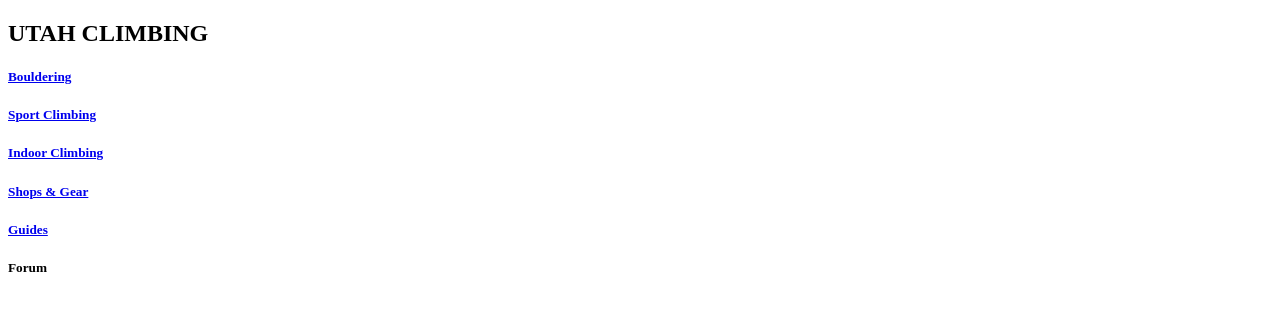
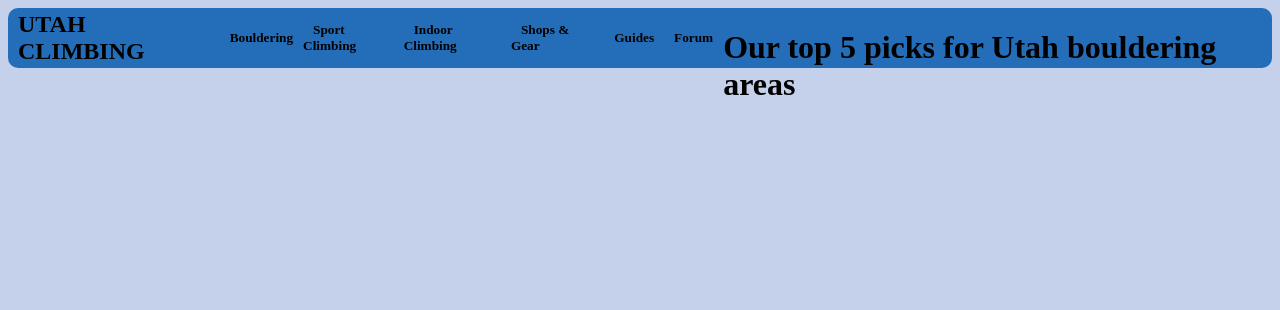
Before and after one commit to mbrawlings/utahClimbing, a website: page client/bouldering/bouldering.html in a window 1280 px wide. Drawn offline with nearby package versions, Linux system fonts and the light colour scheme.

Commit message:
link pages organized and updated

```diff
--- /dev/null
+++ b/client/bouldering/bouldering.css
@@ -0,0 +1,28 @@
+header {
+    height: 60px;
+    display: flex;
+    justify-content: space-between;
+    background-color: #246eb9;
+    border-radius: 10px;
+}
+
+#headerName {
+    display: flex;
+    align-items: center;
+    margin: 10px;
+}
+
+#headerPaths {
+    display: flex;
+    align-items: center;
+}
+
+.links {
+    margin: 10px;
+    text-decoration: none;
+    color: black;
+}
+
+body {
+    background-color: #C5D1EB;
+}
--- a/client/shops.html
+++ b/client/bouldering/bouldering.html
@@ -4,8 +4,8 @@
     <meta charset="UTF-8">
     <meta http-equiv="X-UA-Compatible" content="IE=edge">
     <meta name="viewport" content="width=device-width, initial-scale=1.0">
-    <title>Utah Shops</title>
-    <link rel="stylesheet" href="/css">
+    <title>Utah Bouldering</title>
+    <link rel="stylesheet" href="/bouldering.css">
 </head>
 <body>
     <header>
@@ -20,6 +20,11 @@
             <h5><a class="links" href="./guides.html">Guides</a></h5>
             <h5 class="links">Forum</h5>
         </nav>
+        <div>
+            <div>
+                <h1>Our top 5 picks for Utah bouldering areas</h1>
+            </div>
+        </div>
     </header>
 
     <script src="https://cdn.jsdelivr.net/npm/axios/dist/axios.min.js"></script>
--- /dev/null
+++ b/client/guides/guides.css
@@ -0,0 +1,28 @@
+header {
+    height: 60px;
+    display: flex;
+    justify-content: space-between;
+    background-color: #246eb9;
+    border-radius: 10px;
+}
+
+#headerName {
+    display: flex;
+    align-items: center;
+    margin: 10px;
+}
+
+#headerPaths {
+    display: flex;
+    align-items: center;
+}
+
+.links {
+    margin: 10px;
+    text-decoration: none;
+    color: black;
+}
+
+body {
+    background-color: #C5D1EB;
+}
--- /dev/null
+++ b/client/indoor/indoor.css
@@ -0,0 +1,28 @@
+header {
+    height: 60px;
+    display: flex;
+    justify-content: space-between;
+    background-color: #246eb9;
+    border-radius: 10px;
+}
+
+#headerName {
+    display: flex;
+    align-items: center;
+    margin: 10px;
+}
+
+#headerPaths {
+    display: flex;
+    align-items: center;
+}
+
+.links {
+    margin: 10px;
+    text-decoration: none;
+    color: black;
+}
+
+body {
+    background-color: #C5D1EB;
+}
--- /dev/null
+++ b/client/shops/shops.css
@@ -0,0 +1,28 @@
+header {
+    height: 60px;
+    display: flex;
+    justify-content: space-between;
+    background-color: #246eb9;
+    border-radius: 10px;
+}
+
+#headerName {
+    display: flex;
+    align-items: center;
+    margin: 10px;
+}
+
+#headerPaths {
+    display: flex;
+    align-items: center;
+}
+
+.links {
+    margin: 10px;
+    text-decoration: none;
+    color: black;
+}
+
+body {
+    background-color: #C5D1EB;
+}
--- /dev/null
+++ b/client/sport/sport.css
@@ -0,0 +1,28 @@
+header {
+    height: 60px;
+    display: flex;
+    justify-content: space-between;
+    background-color: #246eb9;
+    border-radius: 10px;
+}
+
+#headerName {
+    display: flex;
+    align-items: center;
+    margin: 10px;
+}
+
+#headerPaths {
+    display: flex;
+    align-items: center;
+}
+
+.links {
+    margin: 10px;
+    text-decoration: none;
+    color: black;
+}
+
+body {
+    background-color: #C5D1EB;
+}
--- a/client/styles.css
+++ b/client/styles.css
@@ -32,7 +32,6 @@ header {
 }
 
 body {
-    /* margin: 0; */
     background-color: #C5D1EB;
 }
 
```
Also changed, not shown: client/guides/guides.html (renamed from client/guides.html, +1 -1 lines), client/indoor/indoor.html (renamed from client/bouldering.html, +2 -2 lines), client/shops/shops.html (renamed from client/indoor.html, +2 -2 lines), client/sport/sport.html (renamed from client/sport.html, +1 -1 lines), server/controller.js (+25 -5 lines), server/index.js (+6 -1 lines).
